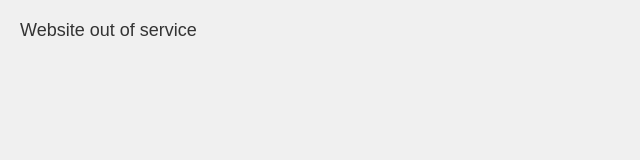
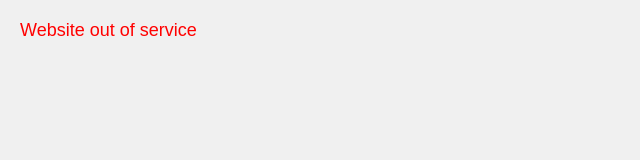
Before and after one commit to voyager273/backend_infoportal_login, a plain HTML site: page index.html in a window 1280 px wide. Shown: the whole page, without its empty margins (0-640 px from the left). Drawn offline with Linux system fonts and the light colour scheme.

Commit message:
Update index.html

```diff
--- a/index.html
+++ b/index.html
@@ -13,7 +13,7 @@
         }
 
         .notice {
-            color: #333;
+            color: #FF0000;
             font-size: 18px;
             position: absolute;
             top: 20px;
```
